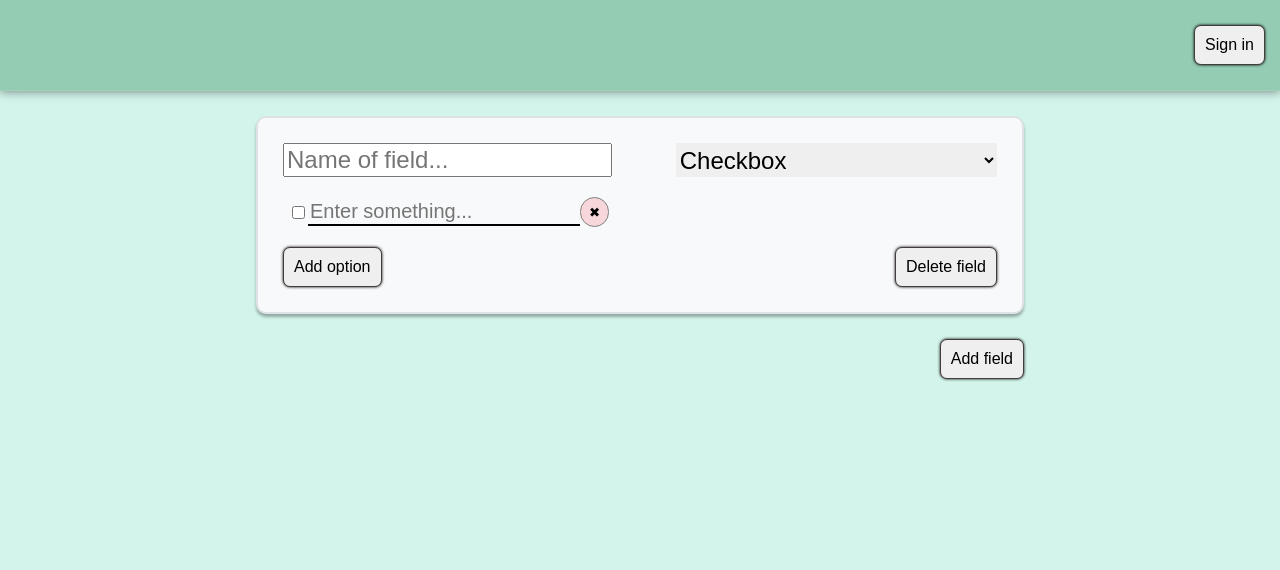
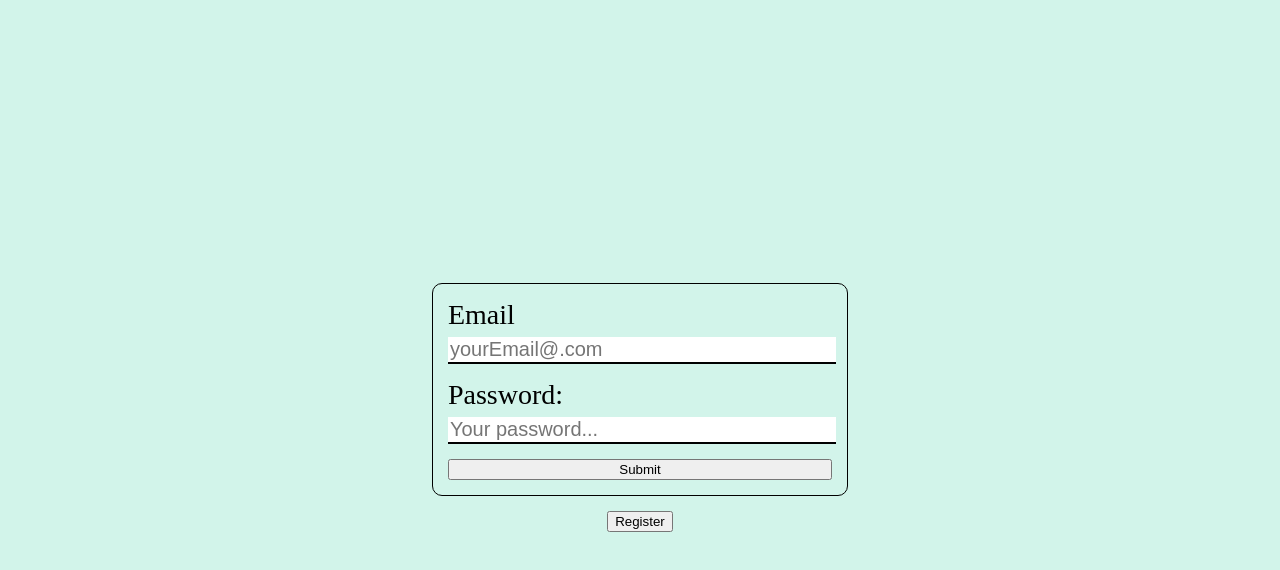
Before and after one commit to third-team/forms-fe, a React (Create React App) app: page /auth in a window 1280 px wide. Shown: the top 570 px of the page. Built offline with nearby package versions, Linux system fonts and the light colour scheme.

Commit message:
Add auth form

```diff
--- a/src/App.jsx
+++ b/src/App.jsx
@@ -1,13 +1,34 @@
+import { useState, useEffect, createContext } from 'react';
+
 import Header from './Components/Header/Header';
+import Auth from './Components/Auth/Auth';
 import Body from './Components/Body/Body';
 
+export const AppContext = createContext();
+
 function App() {
-	return (
-		<>
-			<Header />
-			<Body />
-		</>
-	);
+	const [tokenExists, setTokenExists] = useState(false);
+
+	// temporary solution
+
+	useEffect(() => {
+		if (!localStorage.token) {
+			// send request to back-end
+
+			localStorage.token = 'tempToken';
+			// setTokenExists(true);
+		}
+	});
+
+	if (tokenExists) {
+		return (
+			<AppContext.Provider value={setTokenExists}>
+				<Header />
+				<Body />
+			</AppContext.Provider>
+		);
+	}
+	return <Auth setLoginState={setTokenExists} />;
 }
 
 export default App;
--- /dev/null
+++ b/src/Components/Auth/Auth.jsx
@@ -0,0 +1,75 @@
+import { useState } from 'react';
+
+import './Auth.scss';
+
+export default function Auth({ setLoginState }) {
+	const [authType, setAuthType] = useState('login');
+	const [email, setEmail] = useState('');
+	const [password, setPassword] = useState('');
+	const [passwordChecking, setPasswordChecking] = useState('');
+
+	const updateAuthType = () => {
+		setAuthType(authType === 'login' ? 'register' : 'login');
+	};
+
+	const handleSubmit = (event) => {
+		console.log('kukesb');
+	};
+
+	return (
+		<div className='auth-container'>
+			<form method='post' className='auth-form'>
+				<label htmlFor='email'>
+					Email
+					<input
+						type='email'
+						placeholder='yourEmail@.com'
+						name='email'
+						className='data-input'
+						id='email'
+						onChange={(event) => {
+							setPassword(event.target.value);
+						}}
+					/>
+				</label>
+
+				<label htmlFor='password'>
+					Password:
+					<input
+						type='password'
+						placeholder='Your password...'
+						name='password'
+						className='data-input'
+						id='password'
+						onChange={(event) => {
+							setPasswordChecking(event.target.value);
+						}}
+					/>
+				</label>
+
+				{authType === 'register' && (
+					<label htmlFor='passwordChecking'>
+						Repeat password:
+						<input
+							type='passwordChecking'
+							placeholder='Your password...'
+							name='passwordChecking'
+							className='data-input'
+							id='passwordChecking'
+							onChange={(event) => {
+								setEmail(event.target.value);
+							}}
+						/>
+					</label>
+				)}
+				<button type='button' onClick={handleSubmit}>
+					Submit
+				</button>
+			</form>
+
+			<button type='button' onClick={updateAuthType}>
+				{authType === 'login' ? 'Register' : 'Login'}
+			</button>
+		</div>
+	);
+}
--- /dev/null
+++ b/src/Components/Auth/Auth.scss
@@ -0,0 +1,39 @@
+.auth-container {
+	height: 100vh;
+
+	display: flex;
+	flex-direction: column;
+
+	justify-content: center;
+	align-items: center;
+}
+
+.auth-form {
+	padding: 15px;
+	margin: 15px;
+
+	display: flex;
+	flex-direction: column;
+
+	border: 1px solid black;
+	border-radius: 10px;
+
+	font-size: 28px;
+}
+
+.data-input {
+	width: 100%;
+
+	margin-bottom: 15px;
+
+	border: 0;
+	border-bottom: 2px solid black;
+
+	background-color: none;
+
+	font-size: 20px;
+}
+
+.data-input:focus {
+	outline: none;
+}
```
Also changed, not shown: .eslintrc.json.
